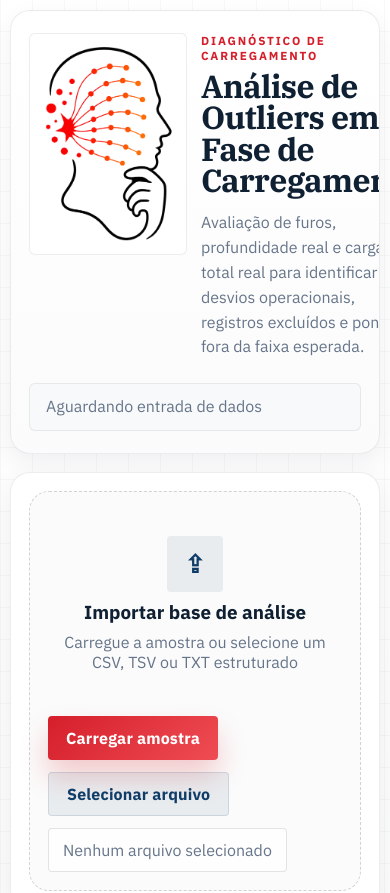
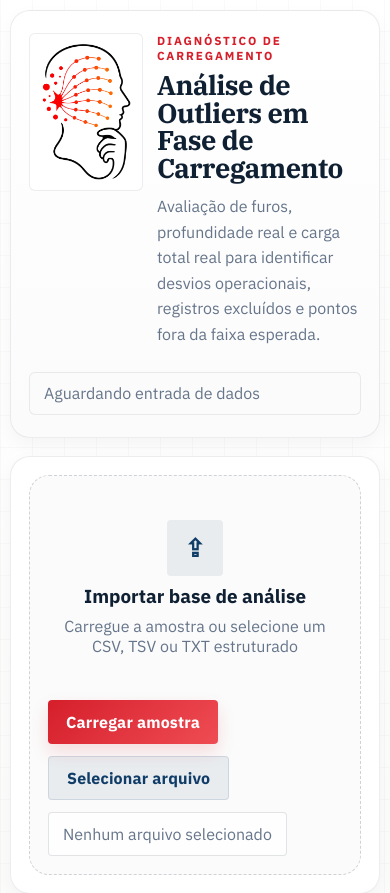
Before and after one commit to SILVAThiagoFerreira/correcao-de-cargas, a website with bundled scripts: page index.html in a window 390 px wide. Shown: the top 893 px of the page. Built offline with nearby package versions, Linux system fonts and the light colour scheme.

Commit message:
style: refine charge analysis chrome

```diff
--- a/styles.css
+++ b/styles.css
@@ -1,5 +1,5 @@
 :root {
-  --bg: #f6f7f8;
+  --bg: #f8f8f7;
   --surface: #ffffff;
   --surface-solid: #ffffff;
   --surface-dark: #ffffff;
@@ -12,7 +12,7 @@
   --blue: #103d68;
   --blue-soft: rgba(16, 61, 104, 0.12);
   --success: #166534;
-  --shadow: 0 8px 24px rgba(7, 18, 31, 0.06);
+  --shadow: 0 6px 18px rgba(7, 18, 31, 0.04);
   --radius-xl: 8px;
   --radius-lg: 6px;
   --radius-md: 4px;
@@ -32,9 +32,9 @@ body {
   font-family: 'IBM Plex Sans', system-ui, sans-serif;
   color: var(--text);
   background:
-    linear-gradient(0deg, rgba(16, 32, 51, 0.03) 1px, transparent 1px),
-    linear-gradient(90deg, rgba(16, 32, 51, 0.03) 1px, transparent 1px),
-    linear-gradient(180deg, #ffffff 0%, #f6f7f8 100%);
+    linear-gradient(0deg, rgba(16, 32, 51, 0.025) 1px, transparent 1px),
+    linear-gradient(90deg, rgba(16, 32, 51, 0.025) 1px, transparent 1px),
+    linear-gradient(180deg, #ffffff 0%, #f8f8f7 100%);
   background-size: 32px 32px, 32px 32px, auto;
 }
 
@@ -95,7 +95,7 @@ button {
 
 .masthead__logo-wrap {
   flex: 0 0 auto;
-  padding: 10px 12px;
+  padding: 8px 10px;
   border-radius: var(--radius-lg);
   background: #ffffff;
   border: 1px solid rgba(16, 32, 51, 0.08);
@@ -103,7 +103,7 @@ button {
 
 .masthead__logo {
   display: block;
-  width: 168px;
+  width: 108px;
   height: auto;
 }
 
@@ -127,15 +127,15 @@ button {
 }
 
 .masthead h1 {
-  font-size: clamp(2rem, 3.6vw, 3.35rem);
-  line-height: 0.98;
+  font-size: clamp(1.7rem, 3vw, 2.75rem);
+  line-height: 1.02;
 }
 
 .masthead__text {
   max-width: 62ch;
-  margin-top: 14px;
+  margin-top: 12px;
   color: var(--muted);
-  line-height: 1.55;
+  line-height: 1.6;
 }
 
 .masthead__chip {
@@ -143,9 +143,9 @@ button {
   z-index: 1;
   flex: 0 0 auto;
   max-width: 320px;
-  padding: 12px 16px;
+  padding: 10px 14px;
   border-radius: var(--radius-lg);
-  background: #f8f9fa;
+  background: #fbfbfb;
   border: 1px solid rgba(16, 32, 51, 0.08);
   color: var(--muted);
   line-height: 1.35;
@@ -275,7 +275,7 @@ button {
 .btn--primary {
   color: #fff;
   background: linear-gradient(135deg, var(--accent), #ef4c54);
-  box-shadow: 0 16px 28px rgba(213, 31, 43, 0.22);
+  box-shadow: 0 8px 18px rgba(213, 31, 43, 0.14);
 }
 
 .btn--secondary {
@@ -309,8 +309,8 @@ button {
   padding: 18px 20px;
   border-radius: var(--radius-lg);
   border: 1px solid rgba(16, 32, 51, 0.1);
-  background: rgba(255, 255, 255, 0.76);
-  box-shadow: 0 16px 34px rgba(7, 18, 31, 0.05);
+  background: rgba(255, 255, 255, 0.9);
+  box-shadow: 0 6px 16px rgba(7, 18, 31, 0.04);
 }
 
 .metric--alert {
@@ -362,8 +362,8 @@ button {
   align-items: center;
   min-height: 38px;
   padding: 0 14px;
-  border-radius: 999px;
-  background: rgba(16, 61, 104, 0.08);
+  border-radius: var(--radius-lg);
+  background: rgba(16, 61, 104, 0.06);
   color: var(--blue);
   font-weight: 700;
 }
@@ -552,7 +552,7 @@ button {
 
 .table-wrap {
   overflow-x: auto;
-  border-radius: 22px;
+  border-radius: var(--radius-lg);
   border: 1px solid rgba(16, 32, 51, 0.1);
   background: rgba(255, 255, 255, 0.9);
 }
@@ -684,7 +684,7 @@ tbody tr:hover {
   }
 
   .masthead__logo {
-    width: 132px;
+    width: 92px;
   }
 
   .hero,
```
